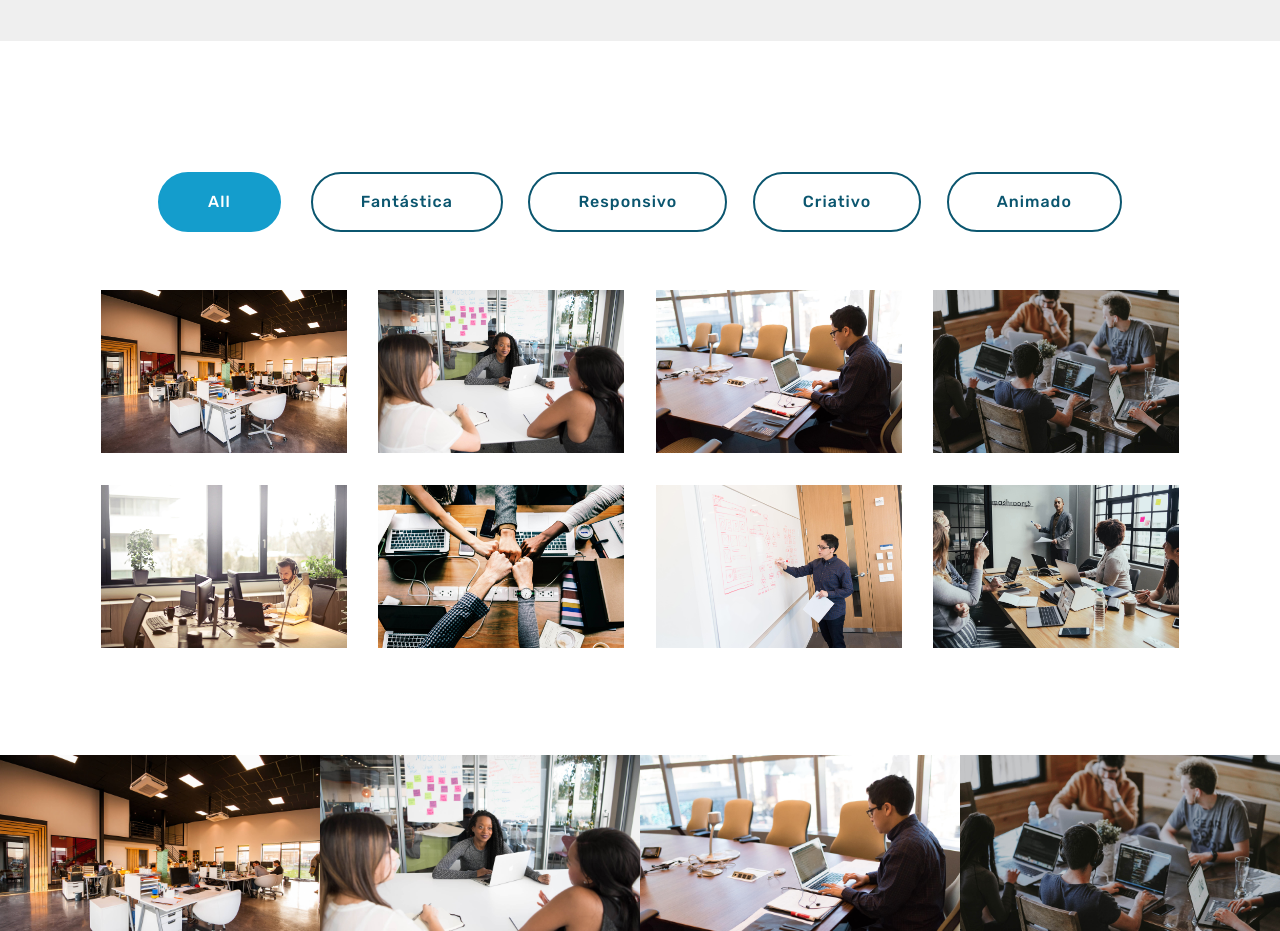
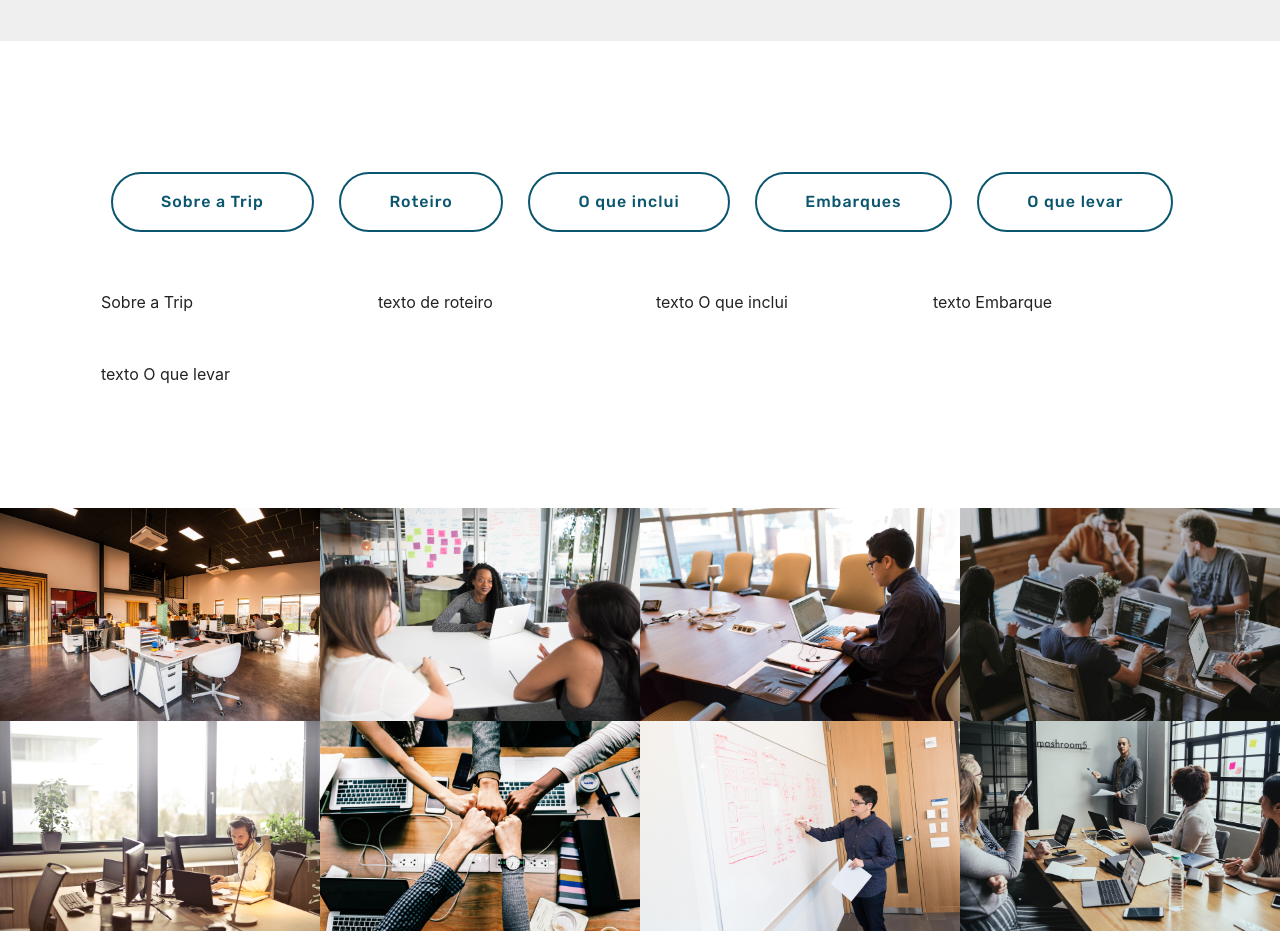
Before and after one commit to tritrip/yucuma, a plain HTML site: page index.html in a window 1280 px wide. Shown: the part 1080-2011 px from the top of the page. Drawn offline with Linux system fonts and the light colour scheme; files whose address does not match are found by name.

Commit message:
commit sem script 10

```diff
--- a/index.html
+++ b/index.html
@@ -1,5 +1,6 @@
 <!DOCTYPE html>
-<html  >
+<html>
+
 <head>
     <!-- Site made with Mobirise Website Builder v4.9.7, https://mobirise.com -->
     <meta charset="UTF-8">
@@ -23,11 +24,22 @@
 
 
 </head>
+
+<style>
+
+
+.mbr-gallery-item__hided{
+    display: none !important;
+}
+</style>
+
 <body>
     <section class="menu cid-rswpRoAekJ" once="menu" id="menu2-k">
 
         <nav class="navbar navbar-expand beta-menu navbar-dropdown align-items-center navbar-toggleable-sm">
-        <button class="navbar-toggler navbar-toggler-right" type="button" data-toggle="collapse" data-target="#navbarSupportedContent" aria-controls="navbarSupportedContent" aria-expanded="false" aria-label="Toggle navigation">
+            <button class="navbar-toggler navbar-toggler-right" type="button" data-toggle="collapse"
+                data-target="#navbarSupportedContent" aria-controls="navbarSupportedContent" aria-expanded="false"
+                aria-label="Toggle navigation">
                 <div class="hamburger">
                     <span></span>
                     <span></span>
@@ -87,15 +99,13 @@
     </section>
 
     <section class="mbr-gallery mbr-slider-carousel cid-rsxDnOZY6k" id="gallery2-v">
-
-
-
         <div class="container">
-        <div><!-- Filter -->
-            <div class="mbr-gallery-filter container gallery-filter-active">
+            <div>
+                <!-- Filter -->
+                <div class="mbr-gallery-filter gallery-filter-active">
                     <ul buttons="0">
                         <li class="mbr-gallery-filter-all">
-                        <a class="btn btn-md btn-primary-outline active display-7" href="">All</a>
+                            <a class="btn btn-md btn-primary-outline active display-7" style="display: none;" href="">Sobre a Trip</a>
                         </li>
                     </ul>
                 </div>
@@ -104,51 +114,38 @@
                     <div class="mbr-gallery-layout-default">
                         <div>
                             <div>
-                            <div class="mbr-gallery-item mbr-gallery-item--p2" data-video-url="false" data-tags="Fantástica">
-                                <div href="#lb-gallery2-v" data-slide-to="0" data-toggle="modal">
-                                    <img src="assets/images/background1.jpg" alt="" title="">
+                                <div class="mbr-gallery-item mbr-gallery-item--p2" data-video-url="false"
+                                    data-tags="Sobre a Trip">
+                                    <div href="#lb-gallery2-v" data-slide-to="4" id='teste' data-toggle="modal">
+                                        <p>Sobre a Trip</p>
                                         <span class="icon-focus"></span>
                                     </div>
                                 </div>
-                            <div class="mbr-gallery-item mbr-gallery-item--p2" data-video-url="false" data-tags="Responsivo">
+                                <div class="mbr-gallery-item mbr-gallery-item--p2" data-video-url="false"
+                                    data-tags="Roteiro">
+                                    <div href="#lb-gallery2-v" data-slide-to="0" data-toggle="modal">
+
+                                        <p>texto de roteiro</p>
+                                    </div>
+                                </div>
+                                <div class="mbr-gallery-item mbr-gallery-item--p2" data-video-url="false"
+                                    data-tags="O que inclui">
                                     <div href="#lb-gallery2-v" data-slide-to="1" data-toggle="modal">
-                                    <img src="assets/images/background2.jpg" alt="" title="">
+                                        <p>texto O que inclui</p>
                                         <span class="icon-focus"></span>
                                     </div>
                                 </div>
-                            <div class="mbr-gallery-item mbr-gallery-item--p2" data-video-url="false" data-tags="Criativo">
+                                <div class="mbr-gallery-item mbr-gallery-item--p2" data-video-url="false"
+                                    data-tags="Embarques">
                                     <div href="#lb-gallery2-v" data-slide-to="2" data-toggle="modal">
-                                    <img src="assets/images/background3.jpg" alt="" title="">
+                                        <p>texto Embarque</p>
                                         <span class="icon-focus"></span>
                                     </div>
                                 </div>
-                            <div class="mbr-gallery-item mbr-gallery-item--p2" data-video-url="false" data-tags="Animado">
+                                <div class="mbr-gallery-item mbr-gallery-item--p2" data-video-url="false"
+                                    data-tags="O que levar">
                                     <div href="#lb-gallery2-v" data-slide-to="3" data-toggle="modal">
-                                    <img src="assets/images/background4.jpg" alt="" title="">
-                                    <span class="icon-focus"></span>
-                                </div>
-                            </div>
-                            <div class="mbr-gallery-item mbr-gallery-item--p2" data-video-url="false" data-tags="Fantástica">
-                                <div href="#lb-gallery2-v" data-slide-to="4" data-toggle="modal">
-                                    <img src="assets/images/background5.jpg" alt="" title="">
-                                    <span class="icon-focus"></span>
-                                </div>
-                            </div>
-                            <div class="mbr-gallery-item mbr-gallery-item--p2" data-video-url="false" data-tags="Fantástica">
-                                <div href="#lb-gallery2-v" data-slide-to="5" data-toggle="modal">
-                                    <img src="assets/images/background6.jpg" alt="" title="">
-                                    <span class="icon-focus"></span>
-                                </div>
-                            </div>
-                            <div class="mbr-gallery-item mbr-gallery-item--p2" data-video-url="false" data-tags="Responsivo">
-                                <div href="#lb-gallery2-v" data-slide-to="6" data-toggle="modal">
-                                    <img src="assets/images/background7.jpg" alt="" title="">
-                                    <span class="icon-focus"></span>
-                                </div>
-                            </div>
-                            <div class="mbr-gallery-item mbr-gallery-item--p2" data-video-url="false" data-tags="Animado">
-                                <div href="#lb-gallery2-v" data-slide-to="7" data-toggle="modal">
-                                    <img src="assets/images/background8.jpg" alt="" title="">
+                                        <p>texto O que levar</p>
                                         <span class="icon-focus"></span>
                                     </div>
                                 </div>
@@ -160,7 +157,8 @@
                     </div>
                 </div>
                 <!-- Lightbox -->
-            <div data-app-prevent-settings="" class="mbr-slider modal fade carousel slide" tabindex="-1" data-keyboard="true" data-interval="false" id="lb-gallery2-v">
+                <div data-app-prevent-settings="" class="mbr-slider modal fade carousel slide" tabindex="-1"
+                    data-keyboard="true" data-interval="false" id="lb-gallery2-v">
                     <div class="modal-dialog">
                         <div class="modal-content">
                             <div class="modal-body">
@@ -190,18 +188,20 @@
                                         <img src="assets/images/background8.jpg" alt="" title="">
                                     </div>
                                 </div>
-                            <a class="carousel-control carousel-control-prev" role="button" data-slide="prev" href="#lb-gallery2-v">
+                                <a class="carousel-control carousel-control-prev" role="button" data-slide="prev"
+                                    href="#lb-gallery2-v">
                                     <span class="mbri-left mbr-iconfont" aria-hidden="true">
 
                                     </span>
-                                <span class="sr-only">Previous</span>
+                                    <span class="sr-only">Anterior</span>
                                 </a>
-                            <a class="carousel-control carousel-control-next" role="button" data-slide="next" href="#lb-gallery2-v">
+                                <a class="carousel-control carousel-control-next" role="button" data-slide="next"
+                                    href="#lb-gallery2-v">
                                     <span class="mbri-right mbr-iconfont" aria-hidden="true"></span>
-                                <span class="sr-only">Next</span>
+                                    <span class="sr-only">Próximo</span>
                                 </a>
                                 <a class="close" href="#" role="button" data-dismiss="modal">
-                                <span class="sr-only">Close</span>
+                                    <span class="sr-only">Fechar</span>
                                 </a>
                             </div>
                         </div>
@@ -216,42 +216,49 @@
 
         <div>
             <div>
-            <!-- Filter --><!-- Gallery -->
+                <!-- Filter -->
+                <!-- Gallery -->
                 <div class="mbr-gallery-row">
                     <div class="mbr-gallery-layout-default">
                         <div>
                             <div>
-                            <div class="mbr-gallery-item mbr-gallery-item--p0" data-video-url="false" data-tags="Fantástica">
+                                <div class="mbr-gallery-item mbr-gallery-item--p0" data-video-url="false"
+                                    data-tags="Fantástica">
                                     <div href="#lb-gallery3-x" data-slide-to="0" data-toggle="modal">
                                         <img src="assets/images/background1.jpg" alt="" title="">
                                         <span class="icon-focus"></span>
                                     </div>
                                 </div>
-                            <div class="mbr-gallery-item mbr-gallery-item--p0" data-video-url="false" data-tags="Responsivo">
+                                <div class="mbr-gallery-item mbr-gallery-item--p0" data-video-url="false"
+                                    data-tags="Responsivo">
                                     <div href="#lb-gallery3-x" data-slide-to="1" data-toggle="modal">
                                         <img src="assets/images/background2.jpg" alt="" title="">
                                         <span class="icon-focus"></span>
                                     </div>
                                 </div>
-                            <div class="mbr-gallery-item mbr-gallery-item--p0" data-video-url="false" data-tags="Criativo">
+                                <div class="mbr-gallery-item mbr-gallery-item--p0" data-video-url="false"
+                                    data-tags="Criativo">
                                     <div href="#lb-gallery3-x" data-slide-to="2" data-toggle="modal">
                                         <img src="assets/images/background3.jpg" alt="" title="">
                                         <span class="icon-focus"></span>
                                     </div>
                                 </div>
-                            <div class="mbr-gallery-item mbr-gallery-item--p0" data-video-url="false" data-tags="Animado">
+                                <div class="mbr-gallery-item mbr-gallery-item--p0" data-video-url="false"
+                                    data-tags="Animado">
                                     <div href="#lb-gallery3-x" data-slide-to="3" data-toggle="modal">
                                         <img src="assets/images/background4.jpg" alt="" title="">
                                         <span class="icon-focus"></span>
                                     </div>
                                 </div>
-                            <div class="mbr-gallery-item mbr-gallery-item--p0" data-video-url="false" data-tags="Fantástica">
+                                <div class="mbr-gallery-item mbr-gallery-item--p0" data-video-url="false"
+                                    data-tags="Fantástica">
                                     <div href="#lb-gallery3-x" data-slide-to="4" data-toggle="modal">
                                         <img src="assets/images/background5.jpg" alt="" title="">
                                         <span class="icon-focus"></span>
                                     </div>
                                 </div>
-                            <div class="mbr-gallery-item mbr-gallery-item--p0" data-video-url="false" data-tags="Fantástica">
+                                <div class="mbr-gallery-item mbr-gallery-item--p0" data-video-url="false"
+                                    data-tags="Fantástica">
                                     <div href="#lb-gallery3-x" data-slide-to="5" data-toggle="modal">
                                         <img src="assets/images/background6.jpg" alt="" title="">
                                         <span class="icon-focus">
@@ -259,13 +266,15 @@
                                         </span>
                                     </div>
                                 </div>
-                            <div class="mbr-gallery-item mbr-gallery-item--p0" data-video-url="false" data-tags="Responsivo">
+                                <div class="mbr-gallery-item mbr-gallery-item--p0" data-video-url="false"
+                                    data-tags="Responsivo">
                                     <div href="#lb-gallery3-x" data-slide-to="6" data-toggle="modal">
                                         <img src="assets/images/background7.jpg" alt="" title="">
                                         <span class="icon-focus"></span>
                                     </div>
                                 </div>
-                            <div class="mbr-gallery-item mbr-gallery-item--p0" data-video-url="false" data-tags="Animado">
+                                <div class="mbr-gallery-item mbr-gallery-item--p0" data-video-url="false"
+                                    data-tags="Animado">
                                     <div href="#lb-gallery3-x" data-slide-to="7" data-toggle="modal">
                                         <img src="assets/images/background8.jpg" alt="" title="">
                                         <span class="icon-focus"></span>
@@ -277,7 +286,8 @@
                     </div>
                 </div>
                 <!-- Lightbox -->
-            <div data-app-prevent-settings="" class="mbr-slider modal fade carousel slide" tabindex="-1" data-keyboard="true" data-interval="false" id="lb-gallery3-x">
+                <div data-app-prevent-settings="" class="mbr-slider modal fade carousel slide" tabindex="-1"
+                    data-keyboard="true" data-interval="false" id="lb-gallery3-x">
                     <div class="modal-dialog">
                         <div class="modal-content">
                             <div class="modal-body">
@@ -306,11 +316,13 @@
                                         <img src="assets/images/background8.jpg" alt="" title="">
                                     </div>
                                 </div>
-                                <a class="carousel-control carousel-control-prev" role="button" data-slide="prev" href="#lb-gallery3-x">
+                                <a class="carousel-control carousel-control-prev" role="button" data-slide="prev"
+                                    href="#lb-gallery3-x">
                                     <span class="mbri-left mbr-iconfont" aria-hidden="true"></span>
                                     <span class="sr-only">Previous</span>
                                 </a>
-                                <a class="carousel-control carousel-control-next" role="button" data-slide="next" href="#lb-gallery3-x">
+                                <a class="carousel-control carousel-control-next" role="button" data-slide="next"
+                                    href="#lb-gallery3-x">
                                     <span class="mbri-right mbr-iconfont" aria-hidden="true"></span>
                                     <span class="sr-only">Next</span>
                                 </a>
@@ -358,4 +370,5 @@
 
 
 </body>
+
 </html>
```
Lines whose indentation alone changed are shown as unchanged.
